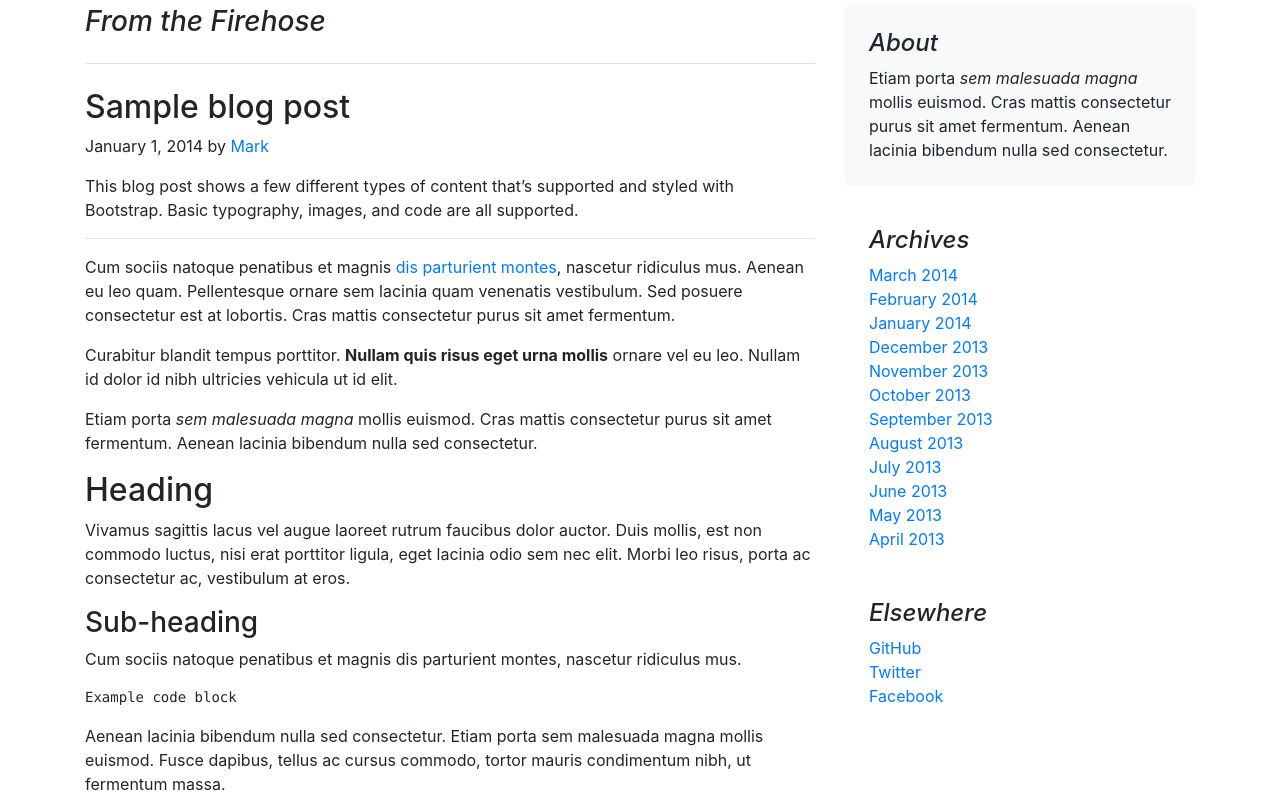
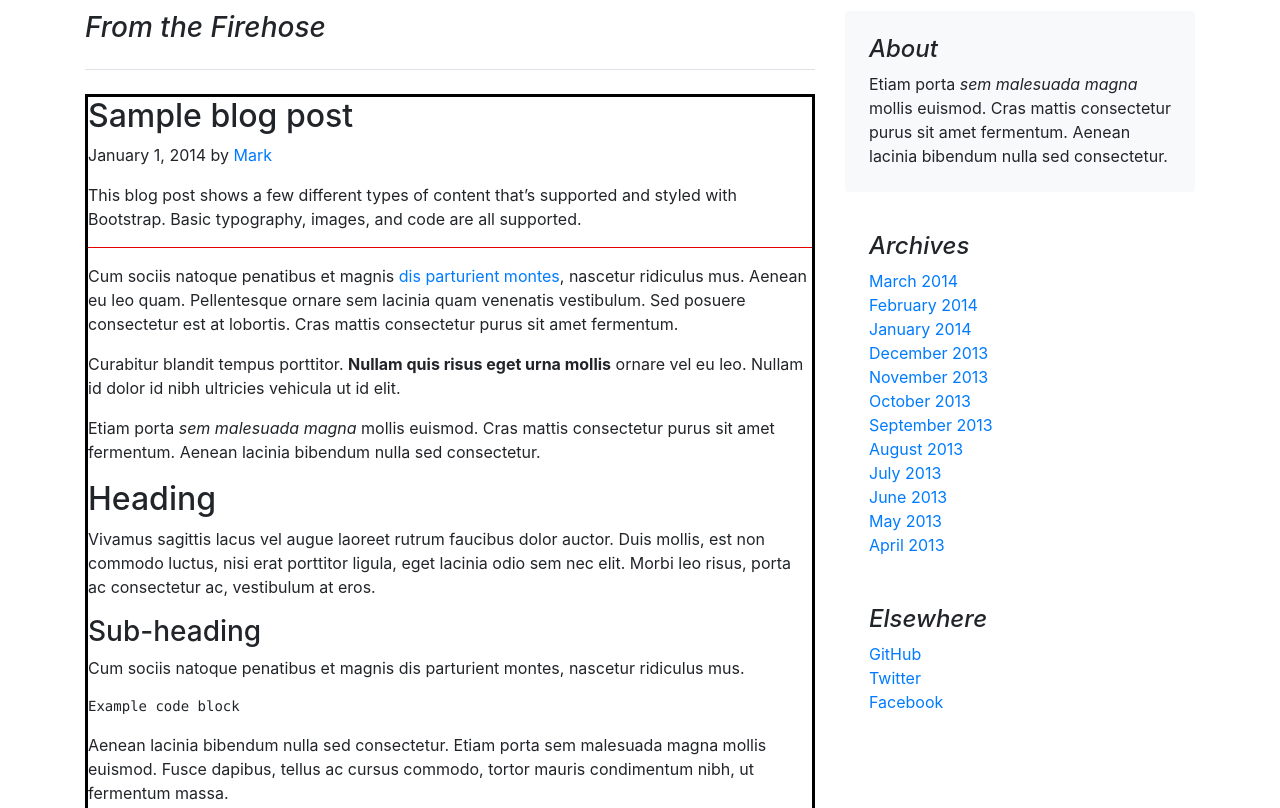
Before and after one commit to harika-ko/Epicode_U2_D2, a plain HTML site: page index.html in a window 1280 px wide. Shown: the part 788-1596 px from the top of the page. Drawn offline with nearby package versions, Linux system fonts and the light colour scheme.

Commit message:
Solved Exercises 4-6

```diff
--- a/style.css
+++ b/style.css
@@ -42,3 +42,19 @@ nav>span {
 }
 
 /*4.Write a selector to target the first blogpost*/
+
+.blog-post:first-of-type {
+    border: 3px solid black;
+}
+
+/*5.Write a selector to target the first blogpost <hr> and turn it red*/
+
+.blog-post:first-of-type hr {
+    background-color: red;
+}
+
+/*6.Write a selector to target the “even” links in the navbar*/
+
+.nav span:nth-child(2n) {
+    border: 3px solid blue;
+}
```
